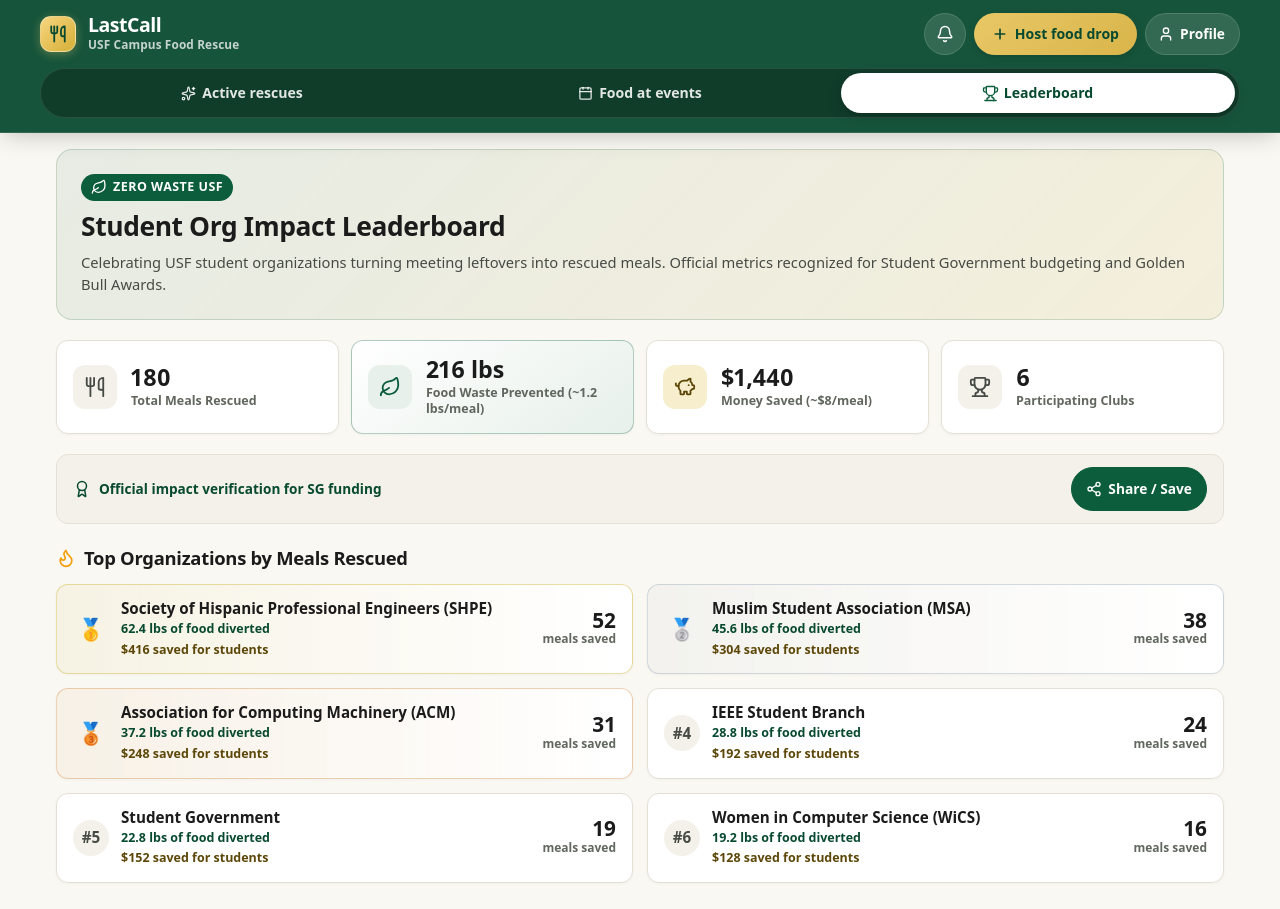
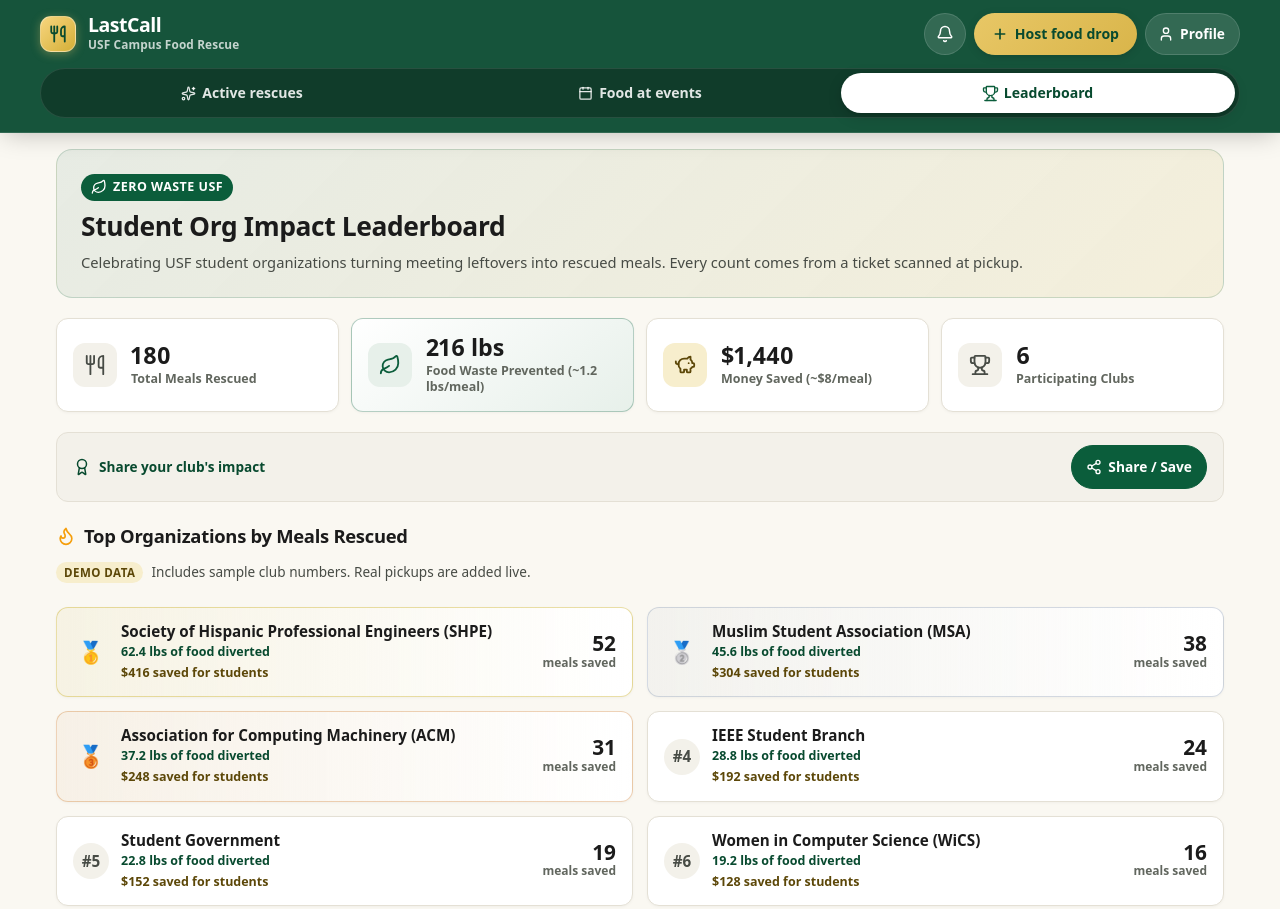
Before and after one commit to bekhruzmd/lastcall, a React (Vite) app: page /leaderboard in a window 1280 px wide. Shown: the top 909 px of the page. Built offline with nearby package versions, Linux system fonts and the light colour scheme; no server answers.

Commit message:
Label leaderboard demo data and add real pickups per club
Rankings keep a demo baseline with real scanned pickups added per club, marked with a Demo data tag. Replaces the official/verified claims with a plain note on how meals, pounds and dollars are estimated, and capitalizes the board brand.

```diff
--- a/src/board/BoardPage.tsx
+++ b/src/board/BoardPage.tsx
@@ -107,7 +107,7 @@ export default function BoardPage() {
     <main id="main-content" className="board">
       <header className="board__header">
         <Link to="/" className="board__brand" title="Return to student feed">
-          last<span>call</span>
+          Last<span>Call</span>
         </Link>
         <div className="board__header-actions">
           <Link to="/about" className="board__header-link">How it works</Link>
--- a/src/shared/mockApi.ts
+++ b/src/shared/mockApi.ts
@@ -473,7 +473,7 @@ export const mockApi: Api = {
     const totalMeals = clubs.reduce((acc, c) => acc + c.mealsRescued, 0);
     const totalLbsSaved = Number((totalMeals * 1.2).toFixed(1));
 
-    return { totalMeals, totalLbsSaved, clubs };
+    return { totalMeals, totalLbsSaved, clubs, includesDemoData: true };
   },
 
   subscribePosts(onChange) {
--- a/src/shared/supabaseApi.ts
+++ b/src/shared/supabaseApi.ts
@@ -273,23 +273,38 @@ export const supabaseApi: Api = {
   },
 
   async getLeaderboard(): Promise<LeaderboardData> {
-    const baseClubs = [
-      { rank: 1, name: 'Society of Hispanic Professional Engineers (SHPE)', mealsRescued: 52, lbsPrevented: 62.4 },
-      { rank: 2, name: 'Muslim Student Association (MSA)', mealsRescued: 38, lbsPrevented: 45.6 },
-      { rank: 3, name: 'Association for Computing Machinery (ACM)', mealsRescued: 31, lbsPrevented: 37.2 },
-      { rank: 4, name: 'IEEE Student Branch', mealsRescued: 24, lbsPrevented: 28.8 },
-      { rank: 5, name: 'Student Government', mealsRescued: 19, lbsPrevented: 22.8 },
-      { rank: 6, name: 'Women in Computer Science (WiCS)', mealsRescued: 16, lbsPrevented: 19.2 },
-    ];
-    let totalMeals = baseClubs.reduce((acc, c) => acc + c.mealsRescued, 0);
+    // Demo baseline so every part of the leaderboard has something to show.
+    // Real scanned pickups are added on top, per club.
+    const demoClubs: Record<string, number> = {
+      'Society of Hispanic Professional Engineers (SHPE)': 52,
+      'Muslim Student Association (MSA)': 38,
+      'Association for Computing Machinery (ACM)': 31,
+      'IEEE Student Branch': 24,
+      'Student Government': 19,
+      'Women in Computer Science (WiCS)': 16,
+    };
+    const clubMap = new Map<string, number>(Object.entries(demoClubs));
     try {
-      const stats = await supabaseApi.getImpactStats();
-      if (stats.mealsRescued > 0) totalMeals += stats.mealsRescued;
-    } catch { /* use base stats */ }
+      const pickups = await supabaseApi.listRecentPickups(1000);
+      for (const p of pickups as { org_name?: string | null }[]) {
+        if (p.org_name) clubMap.set(p.org_name, (clubMap.get(p.org_name) ?? 0) + 1);
+      }
+    } catch { /* demo baseline only */ }
+
+    const clubs = [...clubMap.entries()]
+      .sort((a, b) => b[1] - a[1])
+      .map(([name, mealsRescued], i) => ({
+        rank: i + 1,
+        name,
+        mealsRescued,
+        lbsPrevented: Number((mealsRescued * 1.2).toFixed(1)),
+      }));
+    const totalMeals = clubs.reduce((acc, c) => acc + c.mealsRescued, 0);
     return {
       totalMeals,
       totalLbsSaved: Number((totalMeals * 1.2).toFixed(1)),
-      clubs: baseClubs,
+      clubs,
+      includesDemoData: true,
     };
   },
 
--- a/src/shared/types.ts
+++ b/src/shared/types.ts
@@ -95,6 +95,8 @@ export interface LeaderboardData {
   totalMeals: number;
   totalLbsSaved: number;
   clubs: ClubLeaderboardEntry[];
+  /** True when the numbers include a demo baseline on top of real pickups. */
+  includesDemoData: boolean;
 }
 
 export interface VerifyResult {
--- a/src/student/LeaderboardPage.tsx
+++ b/src/student/LeaderboardPage.tsx
@@ -9,9 +9,10 @@ import './student.css';
 
 export default function LeaderboardPage() {
   const [data, setData] = useState<LeaderboardData>({
-    totalMeals: 200,
-    totalLbsSaved: 240,
+    totalMeals: 0,
+    totalLbsSaved: 0,
     clubs: [],
+    includesDemoData: false,
   });
   const [loading, setLoading] = useState(true);
   const [copied, setCopied] = useState(false);
@@ -69,7 +70,7 @@ export default function LeaderboardPage() {
           </h1>
           <p className="leaderboard-subtitle">
             Celebrating USF student organizations turning meeting leftovers into rescued meals.
-            Official metrics recognized for Student Government budgeting and Golden Bull Awards.
+            Every count comes from a ticket scanned at pickup.
           </p>
         </section>
 
@@ -120,7 +121,7 @@ export default function LeaderboardPage() {
         <div className="leaderboard-action-row">
           <div className="leaderboard-action-tip">
             <Award size={18} aria-hidden="true" />
-            <span>Official impact verification for SG funding</span>
+            <span>Share your club's impact</span>
           </div>
           <button type="button" className="btn-share-board" onClick={handleShare}>
             <Share2 size={16} aria-hidden="true" />
@@ -134,6 +135,13 @@ export default function LeaderboardPage() {
             <Flame size={20} aria-hidden="true" />
             <span>Top Organizations by Meals Rescued</span>
           </h2>
+
+          {data.includesDemoData && (
+            <p className="leaderboard-sample-note" role="note">
+              <span className="leaderboard-sample-tag">Demo data</span>
+              <span>Includes sample club numbers. Real pickups are added live.</span>
+            </p>
+          )}
 
           <div className="club-ranks-list" role="list">
             {data.clubs.map((club) => {
@@ -170,9 +178,8 @@ export default function LeaderboardPage() {
         <div className="leaderboard-verify-note">
           <ShieldCheck size={18} aria-hidden="true" />
           <p>
-            Metrics are cryptographically tracked via verified ticket pickups.
-            Questions or requesting a certified export for your student organization?
-            Contact the USF Office of Sustainability or Student Government.
+            Meals count when a host scans a student's signed QR ticket at pickup.
+            Food waste uses an estimate of ~1.2 lbs per meal and money saved uses ~{formatUsd(MEAL_VALUE_USD)} per meal.
           </p>
         </div>
       </main>
--- a/src/student/student.css
+++ b/src/student/student.css
@@ -2882,3 +2882,25 @@
 .desktop-stat-val {
   font-variant-numeric: proportional-nums;
 }
+
+.leaderboard-sample-note {
+  display: flex;
+  align-items: center;
+  flex-wrap: wrap;
+  gap: 8px;
+  margin: 0 0 12px;
+  font-size: 0.85rem;
+  color: var(--ink-2);
+}
+
+.leaderboard-sample-tag {
+  padding: 2px 8px;
+  border-radius: var(--r-pill);
+  background: var(--gold-tint);
+  color: var(--gold-ink);
+  font-size: 0.72rem;
+  font-weight: 750;
+  text-transform: uppercase;
+  letter-spacing: 0.04em;
+  white-space: nowrap;
+}
```
